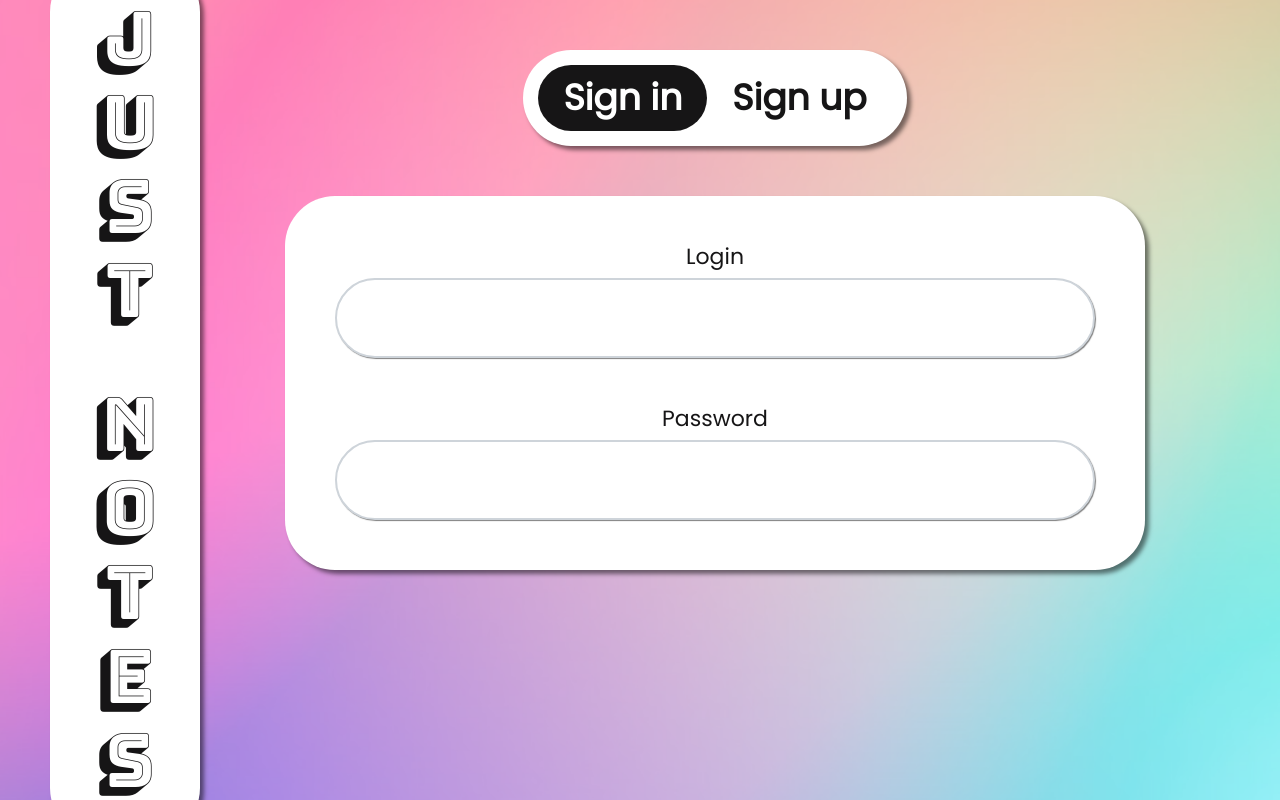
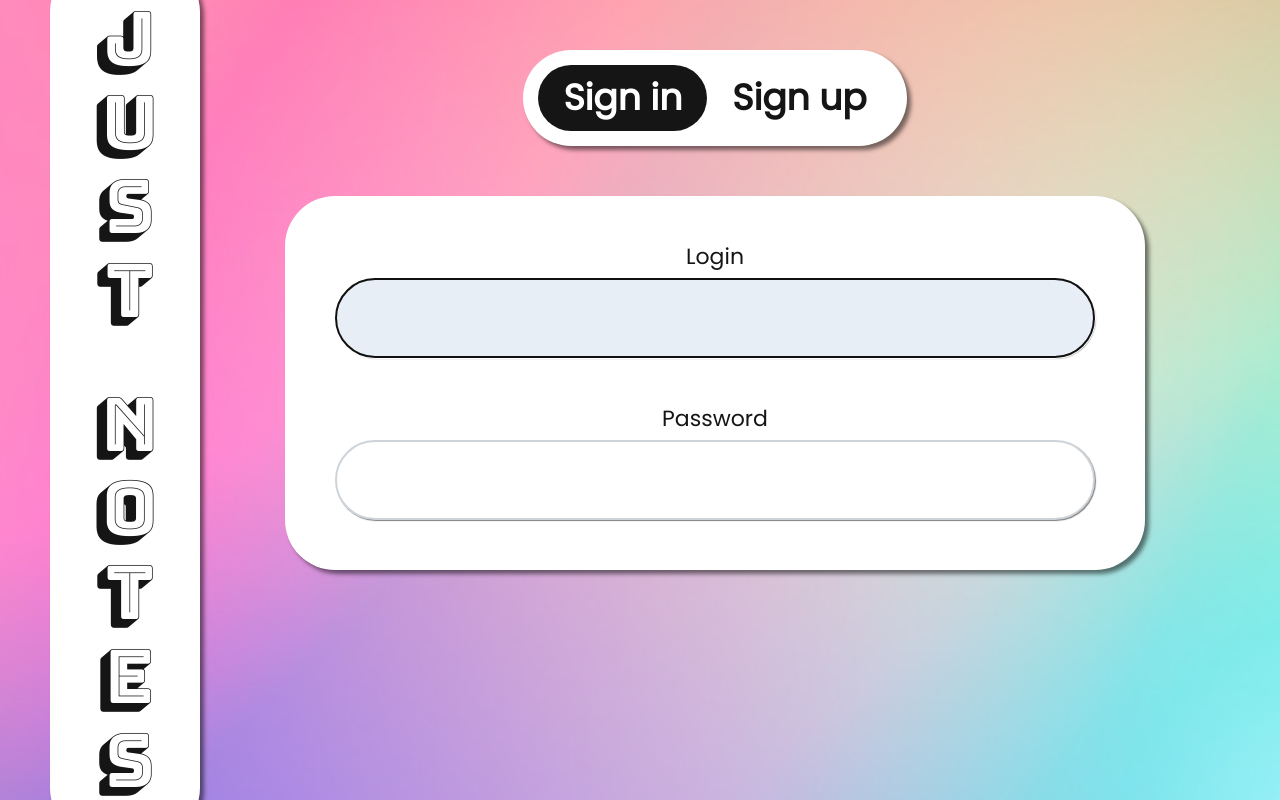
Before and after one commit to VolodymyrVoronov/just-notes, a Next.js app: page /start in a window 1280 px wide. Built offline with nearby package versions, Linux system fonts and the light colour scheme.

Commit message:
chore(components): updated SignInForm and Input.

```diff
--- a/components/Input/Input.tsx
+++ b/components/Input/Input.tsx
@@ -1,4 +1,10 @@
-import { DetailedHTMLProps, InputHTMLAttributes, useId } from "react";
+import {
+  forwardRef,
+  DetailedHTMLProps,
+  InputHTMLAttributes,
+  useId,
+  Ref,
+} from "react";
 import cn from "classnames";
 
 import styles from "./Input.module.css";
@@ -12,12 +18,16 @@ interface IInputProps
   className?: string;
 }
 
-const Input = ({
+const Input = forwardRef(
+  (
+    {
       labelText,
       className,
 
       ...props
-}: IInputProps): JSX.Element => {
+    }: IInputProps,
+    ref?: Ref<HTMLInputElement>
+  ): JSX.Element => {
     const id = useId();
 
     return (
@@ -25,9 +35,12 @@ const Input = ({
         <label htmlFor={id} className={styles.label}>
           {labelText}
         </label>
-      <input className={styles.input} id={id} {...props} />
+        <input ref={ref} className={styles.input} id={id} {...props} />
       </div>
     );
-};
+  }
+);
+
+Input.displayName = "Input";
 
 export default Input;
--- a/components/SigninForm/SigninForm.tsx
+++ b/components/SigninForm/SigninForm.tsx
@@ -1,6 +1,6 @@
 "use client";
 
-import { ChangeEvent, useState } from "react";
+import { ChangeEvent, useState, useRef, useEffect } from "react";
 
 import { SignInFormState } from "../../types/form-state";
 
@@ -14,6 +14,8 @@ interface ISigninFormProps {
 }
 
 const SigninForm = ({ className }: ISigninFormProps): JSX.Element => {
+  const LoginInputRef = useRef<HTMLInputElement>(null);
+
   const [formData, setFormData] = useState<SignInFormState>({
     login: "",
     password: "",
@@ -26,11 +28,16 @@ const SigninForm = ({ className }: ISigninFormProps): JSX.Element => {
     });
   };
 
+  useEffect(() => {
+    LoginInputRef.current?.focus();
+  }, []);
+
   console.log(formData);
 
   return (
     <FormWrapper className={className}>
       <Input
+        ref={LoginInputRef}
         onChange={onInputChange}
         value={formData.login}
         labelText="Login"
```
Lines whose indentation alone changed are shown as unchanged.
